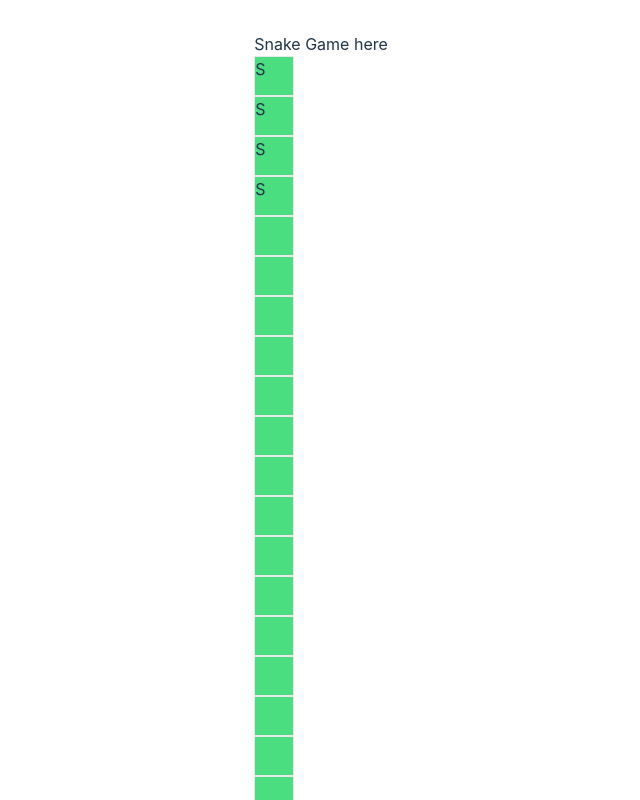
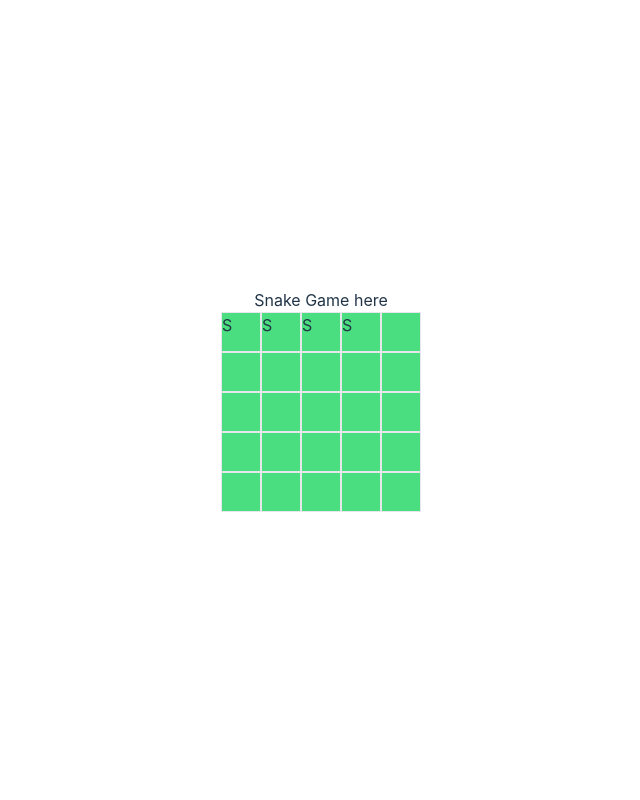
Before and after one commit to fractal-bootcamp/parthagrawal.snake-game, a React (Vite) app: page / in a window 1280 px wide. Shown: the top 800 px of the page, without its empty margins (319-959 px from the left). Built offline with nearby package versions, Linux system fonts and the light colour scheme.

Commit message:
render as grid

```diff
--- a/src/App.tsx
+++ b/src/App.tsx
@@ -91,7 +91,21 @@ const Board = () => {
     <div>
       {/* board is an array of cells */}
       {/* map over cells. draw the cells based on contents */}
-      {board.map((element, index) => { return <Cell value={element} /> })}
+      <div className="flex flex-row">
+        {board.slice(0, 5).map((element, index) => { return <Cell value={element} /> })}
+      </div>
+      <div className="flex flex-row">
+        {board.slice(5, 10).map((element, index) => { return <Cell value={element} /> })}
+      </div>
+      <div className="flex flex-row">
+        {board.slice(10, 15).map((element, index) => { return <Cell value={element} /> })}
+      </div>
+      <div className="flex flex-row">
+        {board.slice(15, 20).map((element, index) => { return <Cell value={element} /> })}
+      </div>
+      <div className="flex flex-row">
+        {board.slice(20, 25).map((element, index) => { return <Cell value={element} /> })}
+      </div>
       {/* {board.map((element, index) => <Row board={board} rowIdx={index} />)} */}
     </div>
   )
```
